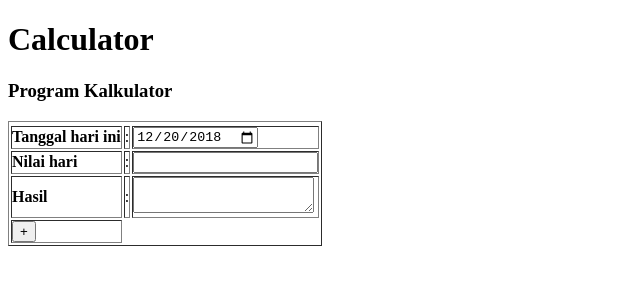
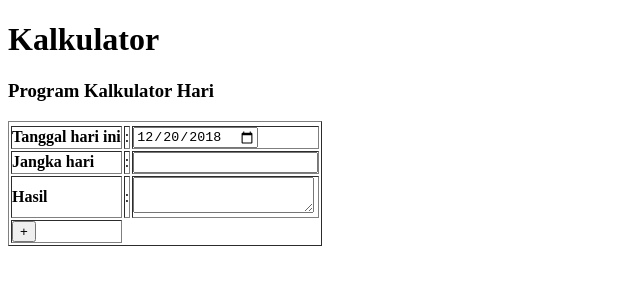
Before and after one commit to yusuf1998/learn-javascript, a plain HTML site: page calculator-time/index.html in a window 1280 px wide. Shown: the whole page, without its empty margins (0-640 px from the left). Drawn offline with Linux system fonts and the light colour scheme.

Commit message:
fix title

```diff
--- a/calculator-time/index.html
+++ b/calculator-time/index.html
@@ -9,13 +9,13 @@
 </head>
 
 <body>
-    <h1>Calculator</h1>
+    <h1>Kalkulator</h1>
 
     <body>
         <form name=”form”>
             <table border=”1″ cellspacing=”1″ cellpadding=”1″>
                 <tr>
-                    <h3>Program Kalkulator</h3>
+                    <h3>Program Kalkulator Hari</h3>
                 </tr>
                 <tr>
                     <td><b>Tanggal hari ini</b></td>
@@ -24,7 +24,7 @@
                 </tr>
                 </tr>
                 <tr>
-                    <td><b>Nilai hari</b></td>
+                    <td><b>Jangka hari</b></td>
                     <td>:</td>
                     <td width=”350″><input type="number" id="text-input-date2" size=”15″></td>
                 </tr>
```
Also changed, not shown: calculator/index.html (+1 -1 lines).
